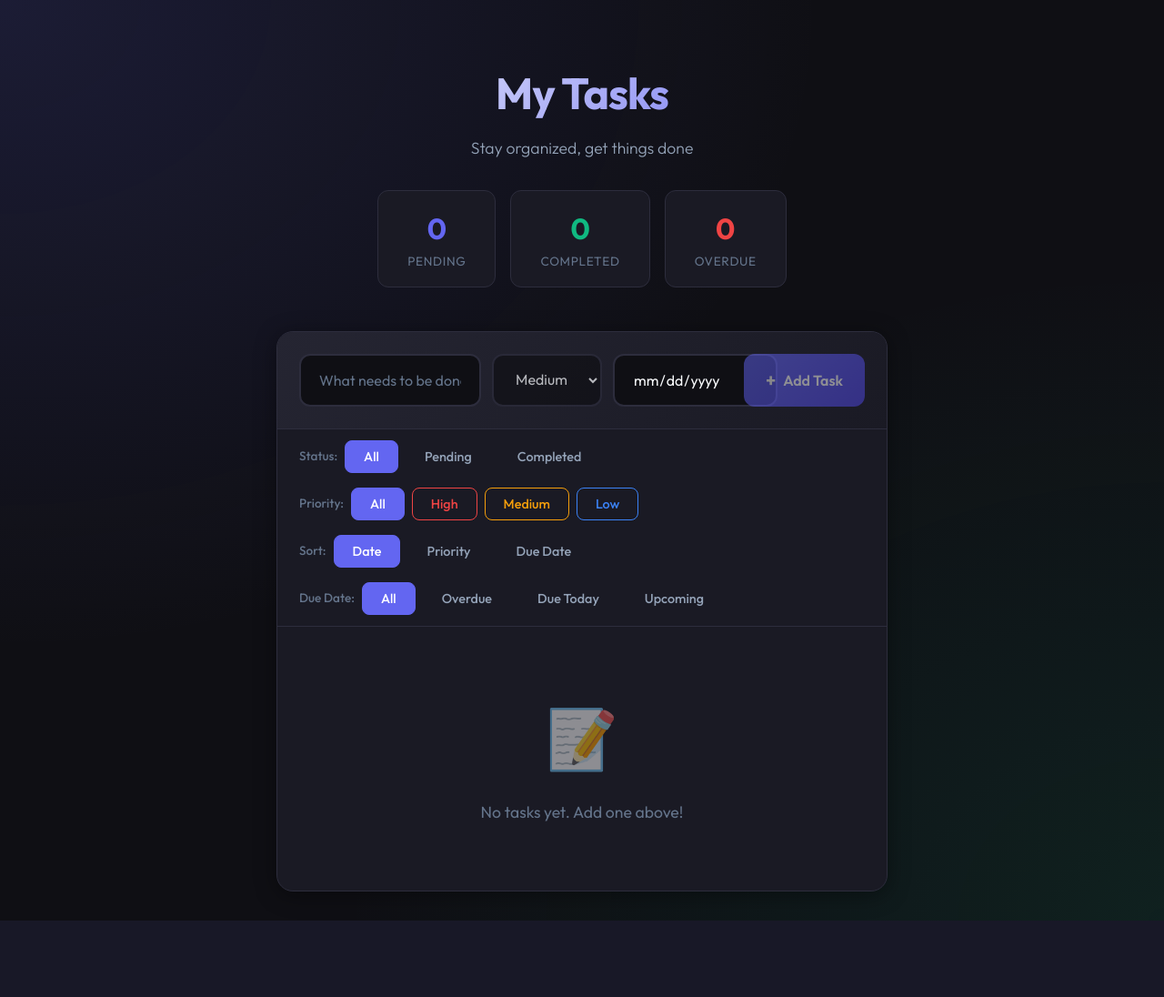
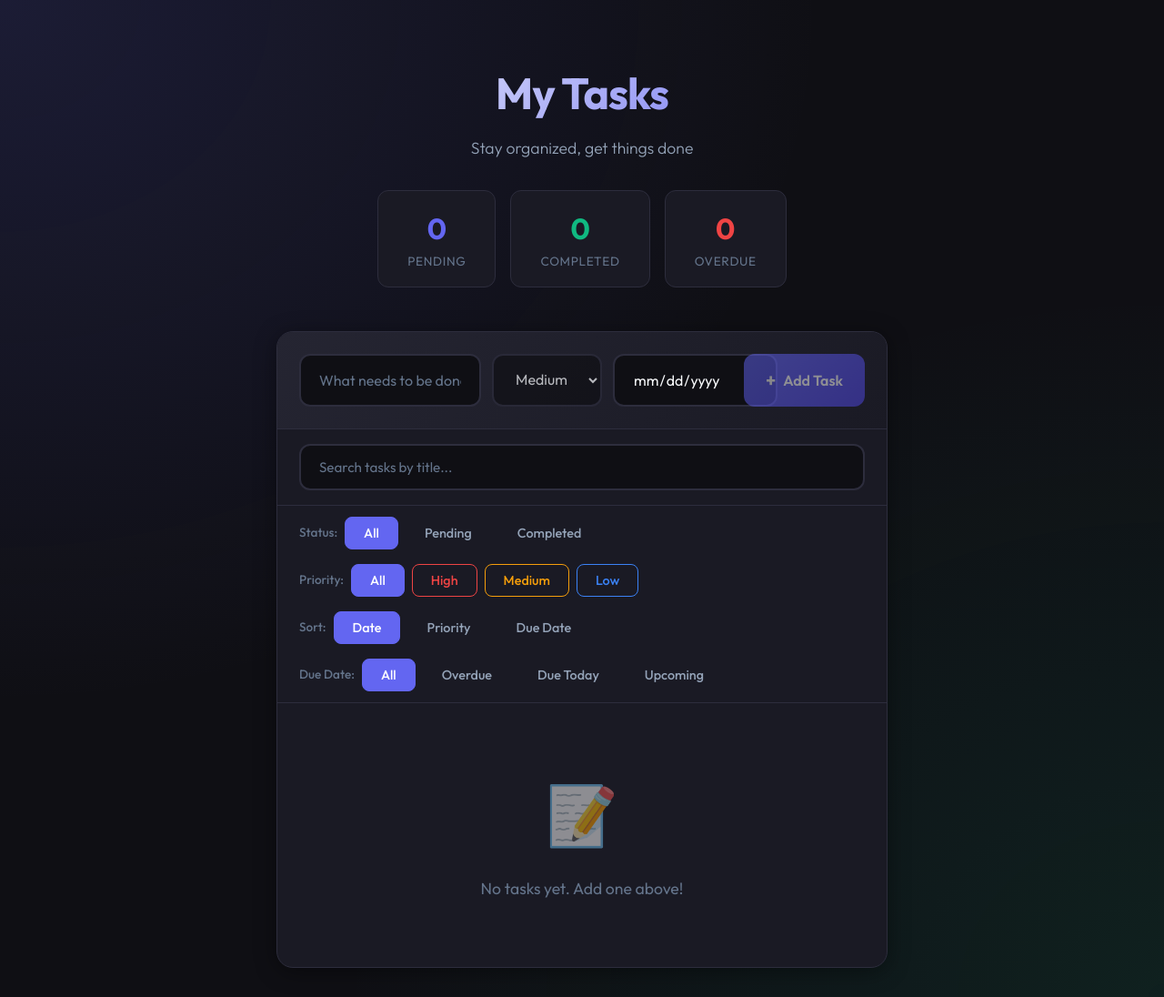
Before and after one commit to tkosa2/ToDoInMemory, an ASP.NET Core app: page / in a window 1280 px wide. Shown: the whole page at 91% size. Before the commit the page ends 1012 px from the top, so only its background shows below. Run offline with ASP.NET Core 8, Linux system fonts and the light colour scheme.

Commit message:
Add task search feature with real-time filtering
Co-authored-by: tkosa2 <48234804+tkosa2@users.noreply.github.com>

```diff
--- a/Components/Pages/Home.razor
+++ b/Components/Pages/Home.razor
@@ -52,6 +52,23 @@
                     <span class="btn-text">Add Task</span>
                 </button>
             </form>
+        </div>
+
+        <div class="search-section">
+            <div class="search-box">
+                <input type="text"
+                       @bind="searchQuery"
+                       @bind:event="oninput"
+                       placeholder="Search tasks by title..."
+                       class="search-input"
+                       disabled="@(!isLoaded)" />
+                @if (!string.IsNullOrWhiteSpace(searchQuery))
+                {
+                    <button class="clear-search-btn" @onclick="ClearSearch" title="Clear search">
+                        ✕
+                    </button>
+                }
+            </div>
         </div>
 
         <div class="filter-tabs">
@@ -201,6 +218,7 @@
     private DueDateFilter currentDueDateFilter = DueDateFilter.All;
     private SortBy currentSort = SortBy.CreatedDate;
     private bool isLoaded = false;
+    private string searchQuery = string.Empty;
 
     private enum Filter { All, Pending, Completed }
     private enum PriorityFilter { All, High, Medium, Low }
@@ -222,6 +240,12 @@
         get
         {
             var todos = TodoService.GetAll().AsEnumerable();
+
+            // Apply search filter
+            if (!string.IsNullOrWhiteSpace(searchQuery))
+            {
+                todos = todos.Where(t => t.Title.Contains(searchQuery, StringComparison.OrdinalIgnoreCase));
+            }
 
             // Apply status filter
             todos = currentFilter switch
@@ -339,6 +363,11 @@
         currentDueDateFilter = filter;
     }
 
+    private void ClearSearch()
+    {
+        searchQuery = string.Empty;
+    }
+
     private string GetDueDateDisplay(DateTime dueDate, bool isCompleted)
     {
         if (isCompleted)
@@ -369,6 +398,11 @@
 
     private string GetEmptyMessage()
     {
+        if (!string.IsNullOrWhiteSpace(searchQuery))
+        {
+            return $"No tasks found matching \"{searchQuery}\".";
+        }
+
         if (currentPriorityFilter != PriorityFilter.All)
         {
             var priorityName = currentPriorityFilter.ToString();
--- a/wwwroot/css/app.css
+++ b/wwwroot/css/app.css
@@ -276,6 +276,64 @@ body {
 .btn-icon {
     font-size: 1.25rem;
     font-weight: 700;
+}
+
+/* Search Section */
+.search-section {
+    padding: 1rem 1.5rem;
+    border-bottom: 1px solid var(--border);
+    background: var(--bg-secondary);
+}
+
+.search-box {
+    position: relative;
+    display: flex;
+    align-items: center;
+}
+
+.search-input {
+    width: 100%;
+    background: var(--bg-primary);
+    border: 2px solid var(--border);
+    border-radius: var(--radius);
+    padding: 0.875rem 3rem 0.875rem 1.25rem;
+    font-size: 0.95rem;
+    font-family: inherit;
+    color: var(--text-primary);
+    transition: all 0.3s ease;
+}
+
+.search-input::placeholder {
+    color: var(--text-muted);
+}
+
+.search-input:focus {
+    outline: none;
+    border-color: var(--accent);
+    box-shadow: 0 0 0 4px var(--accent-glow);
+}
+
+.clear-search-btn {
+    position: absolute;
+    right: 0.75rem;
+    background: transparent;
+    border: none;
+    color: var(--text-muted);
+    font-size: 1.25rem;
+    cursor: pointer;
+    padding: 0.5rem;
+    border-radius: var(--radius-sm);
+    transition: all 0.2s ease;
+    display: flex;
+    align-items: center;
+    justify-content: center;
+    width: 32px;
+    height: 32px;
+}
+
+.clear-search-btn:hover {
+    background: var(--bg-tertiary);
+    color: var(--text-primary);
 }
 
 /* Filter Tabs */
```
